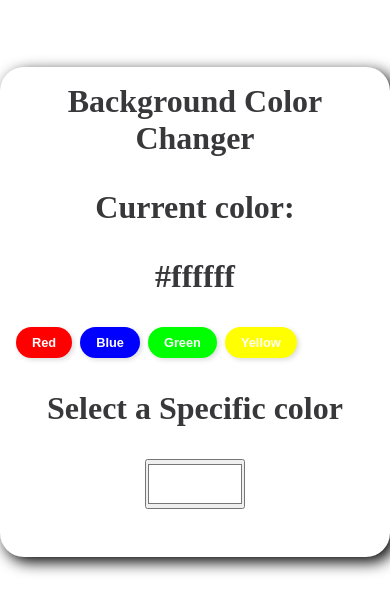
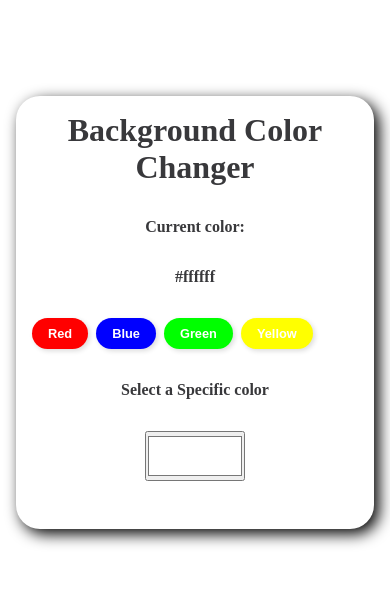
Before and after one commit to Abhijith-AK/colorPicker, a React (Vite) app: page / in a window 390 px wide. Shown: the part 110-722 px from the top of the page. Built offline with nearby package versions, Linux system fonts and the light colour scheme.

Commit message:
final commit

```diff
--- a/src/index.css
+++ b/src/index.css
@@ -16,7 +16,7 @@
 }
 
 .colorPicker{
-    max-width: 90%
+    max-width: 80%
     background-color: white;
     padding: 1rem;
     border-radius: 24px;
@@ -54,6 +54,10 @@ input[type = "color"] {
 @media screen and (max-width:500px){
    .container {
        padding: 0 1rem
+   }
+   .colorPicker{
+      text-align: center;
+   }
     h2{
        font-size:1rem;
     }
```
